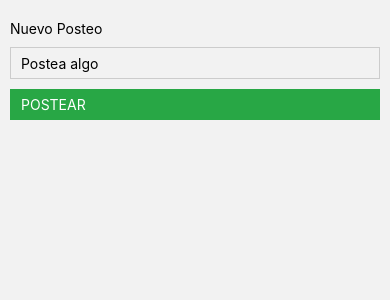
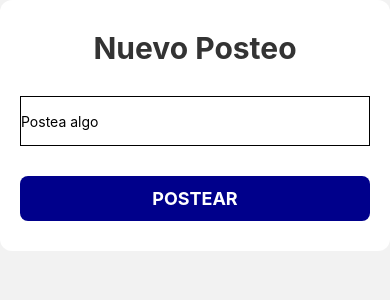
Before and after one commit to bautipeleritti/prog3Final, a React Native app in the folder tpfinal/: screen /CrearPost in a window 390 px wide. Shown: the top 300 px of the page. Built offline with nearby package versions, Linux system fonts and the light colour scheme; no server answers.

Commit message:
completo el css de registro, crearpost y users

```diff
--- a/tpfinal/package.json
+++ b/tpfinal/package.json
@@ -10,7 +10,7 @@
   },
   "dependencies": {
     "@expo/metro-runtime": "~3.2.3",
-    "@react-navigation/bottom-tabs": "^7.0.7",
+    "@react-navigation/bottom-tabs": "^7.0.11",
     "@react-navigation/native": "^7.0.3",
     "@react-navigation/native-stack": "^7.1.0",
     "expo": "~51.0.28",
--- a/tpfinal/src/screens/CrearPost.js
+++ b/tpfinal/src/screens/CrearPost.js
@@ -28,8 +28,8 @@ class CrearPost extends Component{
     render(){
         return(
         <View style={styles.form}>
-            <Text>Nuevo Posteo</Text>
-            <TextInput style={styles.field}
+            <Text style = {styles.title}>Nuevo Posteo</Text>
+            <TextInput style={styles.input}
             keyboardType='default'
             placeholder='Postea algo'
             onChangeText={ text => this.setState({texto:text})}
@@ -45,36 +45,50 @@ class CrearPost extends Component{
 const styles = StyleSheet.create({
     container: {
       flex: 1,
-      backgroundColor: '#fff',
+      backgroundColor: 'lightgrey',
       alignItems: 'center',
       justifyContent: 'center',
+      paddingHorizontal: 15,
     },
     form: {
-        paddingHorizontal: 10,
-        marginTop: 20
+        paddingHorizontal: 20,
+        paddingVertical: 30,
+        backgroundColor: '#fff',
+        borderRadius: 12,
+        alignItems: 'center',
     },
-    field:{
-        height: 20,
+    input:{
+        width: '100%',
+        height: 50,
         paddingVertical: 15,
-        paddingHorizontal: 10,
+        marginVertical: 15,
         borderWidth: 1,
-        borderColor: '#ccc',
-        borderStyle: 'solid',
-        borderCurve: 6,
+        borderColor: '#dd',
+        backgroundColor: 'white',
         marginVertical: 10
     },
     boton:{
-        backgroundColor: '#28a745',
-        paddingHorizontal: 10,
-        paddingVertical: 6,
+        backgroundColor: 'darkblue',
+        marginTop: 20,
+        paddingVertical: 12,
         textAlign: 'center',
-        borderCurve: 4,
-        borderWidth: 1,
-        borderStyle:'solid',
-        borderColor: '#28a745'
+        borderRadius: 8,
+        alignItems: 'center',
+        justifyContent: 'center',
+        width:'100%'
     },
     botonT:{
-        color: '#fff'
+        color: '#fff',
+        fontSize: 18,
+        fontWeight: 'bold',
+        textAlign: 'center'
+    },
+    title: {
+       fontSize: 30,
+       fontWeight: 'bold',
+       color: '#333',
+       textAlign: 'center',
+       marginBottom: 20,
     }
   });
 
--- a/tpfinal/src/screens/Registro.js
+++ b/tpfinal/src/screens/Registro.js
@@ -6,12 +6,10 @@ import { auth, db } from '../firebase/config'
 export class Registro extends Component {
   constructor(props) {
     super(props)
-
-
     this.state = {
-      email: " ",
-      password: " ",
-      userName: " ",
+      email: "",
+      password: "",
+      userName: "",
       registered: false,
       errMsg: ""
     };
@@ -56,7 +54,7 @@ export class Registro extends Component {
   render() {
     return (
       <View style={styles.box}>
-        <Text> Crea una cuenta!</Text>
+        <Text style={styles.title}> Crea una cuenta!</Text>
 
         <TextInput
           style={styles.input}
@@ -84,11 +82,10 @@ export class Registro extends Component {
           value={this.state.password} />
 
         <TouchableOpacity onPress={() => this.onSubmit(this.state.email, this.state.password)}>
-          <Text> Registrarte </Text>
+          <Text style={styles.RegistButton}> Registrarte </Text>
         </TouchableOpacity>
         {this.state.errMsg && <Text>{this.state.errMsg}</Text>}
-        <TouchableOpacity style={styles.RegistButton}
-          onPress={() => this.props.navigation.navigate("Login")}><Text>Ya tenes cuenta? Inicia sesión</Text></TouchableOpacity>
+        <TouchableOpacity onPress={() => this.props.navigation.navigate("Login")}><Text style= {styles.title}>Ya tenes cuenta? Inicia sesión</Text></TouchableOpacity>
 
       </View>
     )
@@ -98,27 +95,36 @@ export class Registro extends Component {
 const styles = StyleSheet.create({
   title: {
     fontSize: 24,
+    paddingBottom: 100,
     fontWeight: 'bold',
     textAlign: 'center',
     justifyContent: 'center',
+    color: "#333"
   },
   RegistButton: {
+    borderRadius: 8,
     marginTop: 10,
-    alignItems: 'center',
-    padding: 10,
+    padding: 15,
+    backgroundColor: "darkblue",
+    width: "100%",
+    height: 50,
+    color: "white",
+    fontWeight: 'bold',
+    fontSize: 20
   },
   errorText: {
     color: 'red',
     fontSize: 14,
     textAlign: 'center',
+    marginTop: 10,
   },
   input: {
-    width: '25%',
-    padding: 10,
+    width: '80%',
+    padding: 15,
     marginVertical: 10,
     borderColor: 'black',
     borderWidth: 1,
-    borderRadius: 5,
+    borderRadius: 10,
     fontSize: 15,
     backgroundColor: 'white'
   },
@@ -126,9 +132,8 @@ const styles = StyleSheet.create({
     flex: 1,
     justifyContent: 'center',
     alignItems: 'center',
-    backgroundColor: 'lightblue'
-
-
+    backgroundColor: 'lightblue',
+    padding: 20,
   }
 })
 
--- a/tpfinal/src/screens/Users.js
+++ b/tpfinal/src/screens/Users.js
@@ -46,10 +46,10 @@ export class Users extends Component {
   render() {
 
       return (
-          <View>
+          <View style={styles.container}>
               <TextInput
                   style={styles.input}
-                  placeholder="Busca algun usuario"
+                  placeholder="Busca algún usuario"
                   value={this.state.filterValue}
                   onChangeText={this.handleFilterChange}
               />
@@ -59,10 +59,10 @@ export class Users extends Component {
                   <FlatList
                       data={this.state.usuariosFiltrados}
                       keyExtractor={(item) => item.id.toString()}
-                      renderItem={({ item }) => <Text style={styles.userItem}>{item.data.email}</Text>}
+                      renderItem={({ item }) => <View style={styles.userCard}> <Text style={styles.userItem}>{item.data.email}</Text> </View>}
                   />
               ) : (
-                  <Text>El email que estas buscando no existe.</Text>
+                  <Text style= {styles.title}>El email que estas buscando no existe.</Text>
               )}
           </View>
       );
@@ -70,16 +70,46 @@ export class Users extends Component {
 }
 
 const styles = StyleSheet.create({
+    container: {
+        flex:1,
+        backgroundColor: "lightgrey",
+        padding: 15,
+        borderRadius: 15,
+        paddingLeft: "20%",
+    paddingRight: "20%",
+    },
+    title: {
+        fontSize: 20,
+        fontWeight: 100
+    },
   input: {
+    backgroundColor: "white",
+    padding: 16,
       marginBottom: 10,
       paddingHorizontal: 8,
       fontSize: 16,
       borderColor: '#ccc',
       borderWidth: 1,
       borderRadius: 8,
+      textAlign: 'center',
   },
   userItem: {
       fontSize: 18,
       marginBottom: 5,
+      fontWeight: '500',
+      textAlign:'center'
   },
+  userCard: {
+    backgroundColor: "lightblue",
+    padding: 16,
+    borderRadius: 12,
+    marginBottom: 12,
+    alignContent: 'center',
+    width: "100%",
+    alignItems: 'center',
+    justifyContent: 'center',
+
+
+
+  }
 })
```
Also changed, not shown: 1 other file (tests, documents, lock files or other folders).
